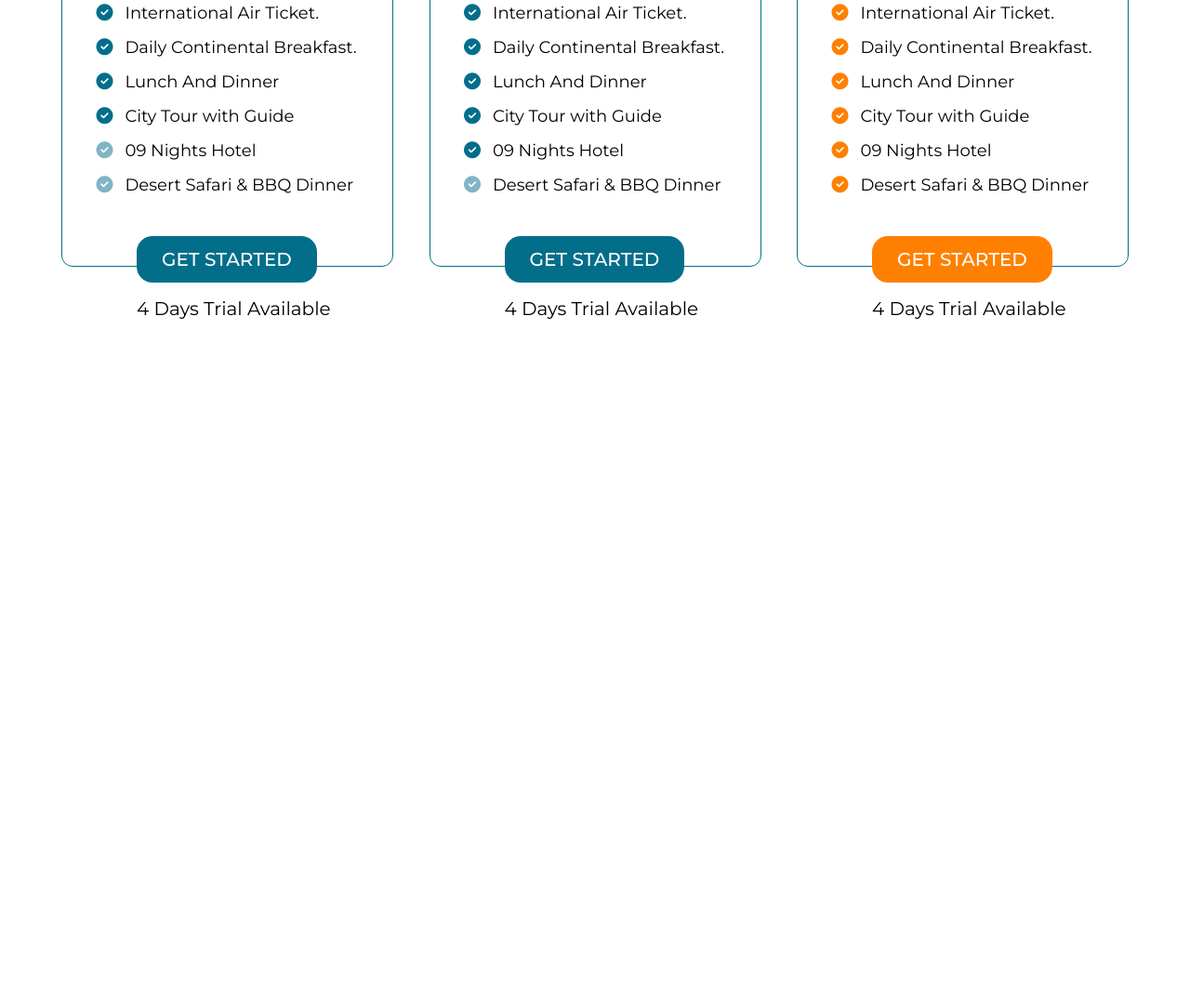
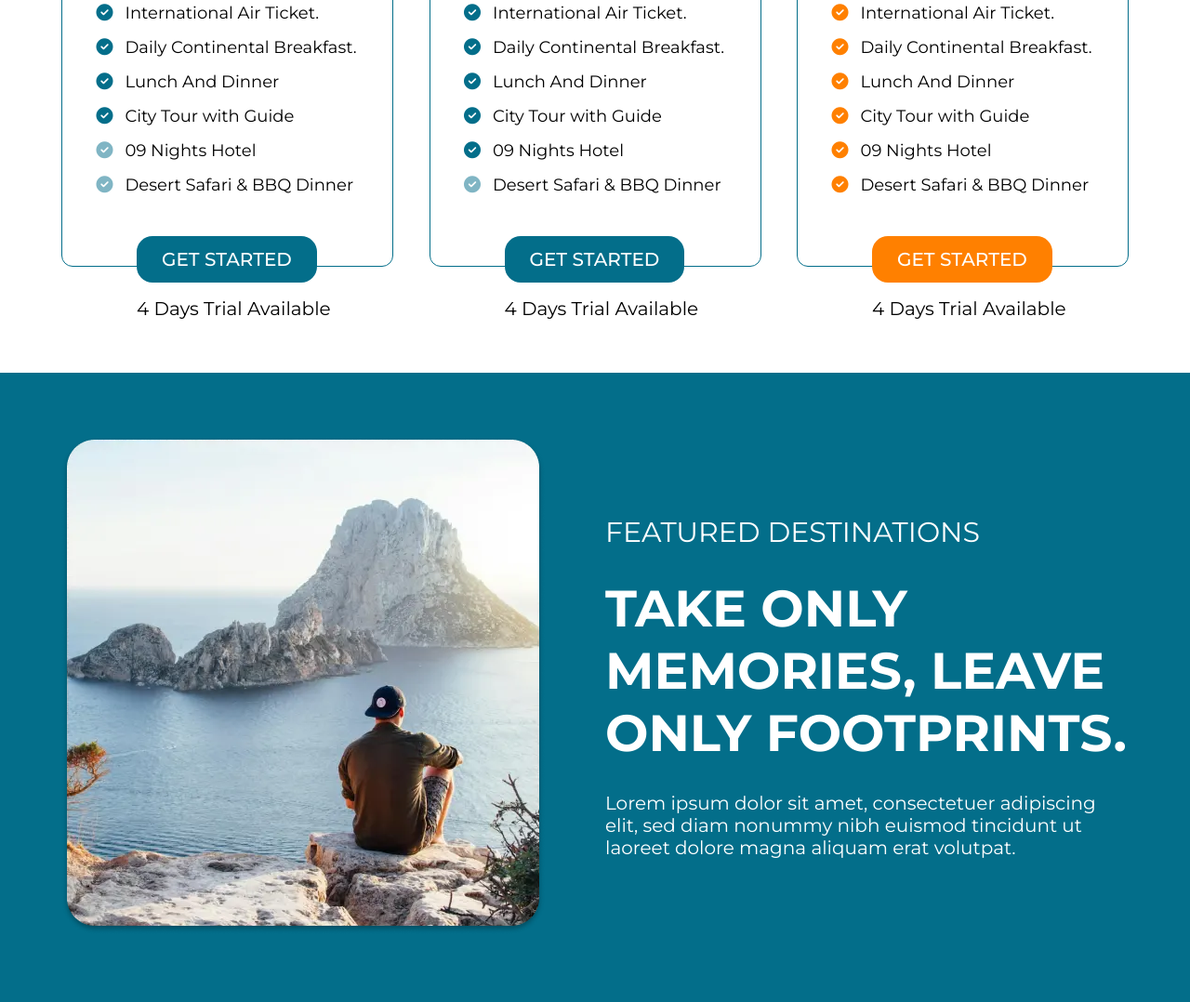
Before and after one commit to arafatYasir/MERN-Project-2, a plain HTML site: page index.html in a window 1280 px wide. Shown: the part 2430-3508 px from the top of the page at 93% size. Before the commit the page ends 2774 px from the top, so only its background shows below. Drawn offline with Linux system fonts and the light colour scheme; files whose address does not match are found by name.

Commit message:
Featured-2 Section Complete

```diff
--- a/css/style.css
+++ b/css/style.css
@@ -354,3 +354,37 @@ nav .icon-parent {
     margin-top: 16px;
     font-size: 20px;
 }
+
+/* ---Featured Destination - 2 Section--- */
+#featured2 {
+    margin-top: 114px;
+    padding: 69px 0 69px 0;
+    background-color: #036E8A;
+}
+
+#featured2 .container {
+    display: flex;
+    align-items: center;
+    justify-content: space-between;
+}
+
+.featured-info {
+    width: 563px;
+    color: #fff;
+}
+
+.featured-info h3 {
+    font-size: 30px;
+    font-weight: 400;
+    margin-bottom: 30px;
+}
+
+.featured-info .featured-title {
+    font-size: 55px;
+    font-weight: 700;
+    margin-bottom: 30px;
+}
+
+.featured-info .featured-description {
+    font-size: 20px;
+}
--- a/index.html
+++ b/index.html
@@ -243,6 +243,21 @@
                 </div>
             </div>
         </section>
+
+        <!-- Featured Destination - 2 Section -->
+        <section id="featured2">
+            <div class="container">
+                <div class="featured-image">
+                    <img src="./images/featured2.webp" alt="">
+                </div>
+                <div class="featured-info">
+                    <h3>FEATURED DESTINATIONS</h3>
+                    <h1 class="featured-title">TAKE ONLY MEMORIES, LEAVE ONLY FOOTPRINTS.</h1>
+                    <p class="featured-description">Lorem ipsum dolor sit amet, consectetuer adipiscing elit, sed diam
+                        nonummy nibh euismod tincidunt ut laoreet dolore magna aliquam erat volutpat.</p>
+                </div>
+            </div>
+        </section>
     </main>
 </body>
 
```
